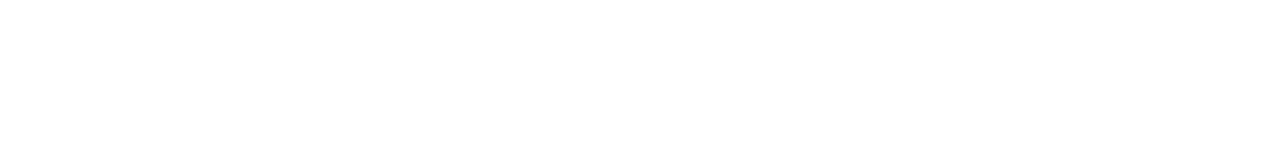
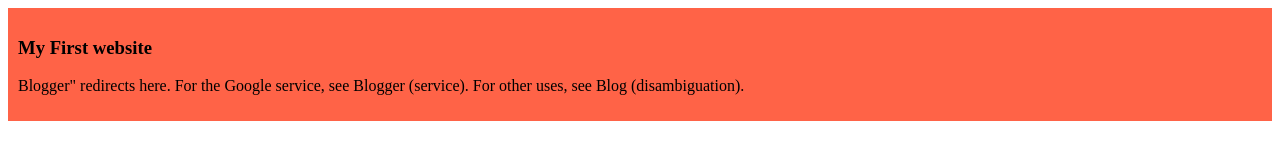
Before and after one commit to iamazazmahmud/my-simple-website, a plain HTML site: page index.html in a window 1280 px wide. Drawn offline with Linux system fonts and the light colour scheme.

Commit message:
Added the first blog

```diff
--- a/index.html
+++ b/index.html
@@ -4,8 +4,17 @@
     <meta charset="UTF-8">
     <meta name="viewport" content="width=device-width, initial-scale=1.0">
     <title>my simple website</title>
+    <link rel="stylesheet" href="styles/blog.css">
 </head>
 <body>
+    <div>
+        <h3>
+            My First website
+        </h3>
+        <p>
+            Blogger" redirects here. For the Google service, see Blogger (service). For other uses, see Blog (disambiguation).
+        </p>
+    </div>
 
 </body>
 </html>
--- /dev/null
+++ b/styles/blog.css
@@ -0,0 +1,4 @@
+div{
+    background-color: tomato;
+    padding: 10px;
+}
```
